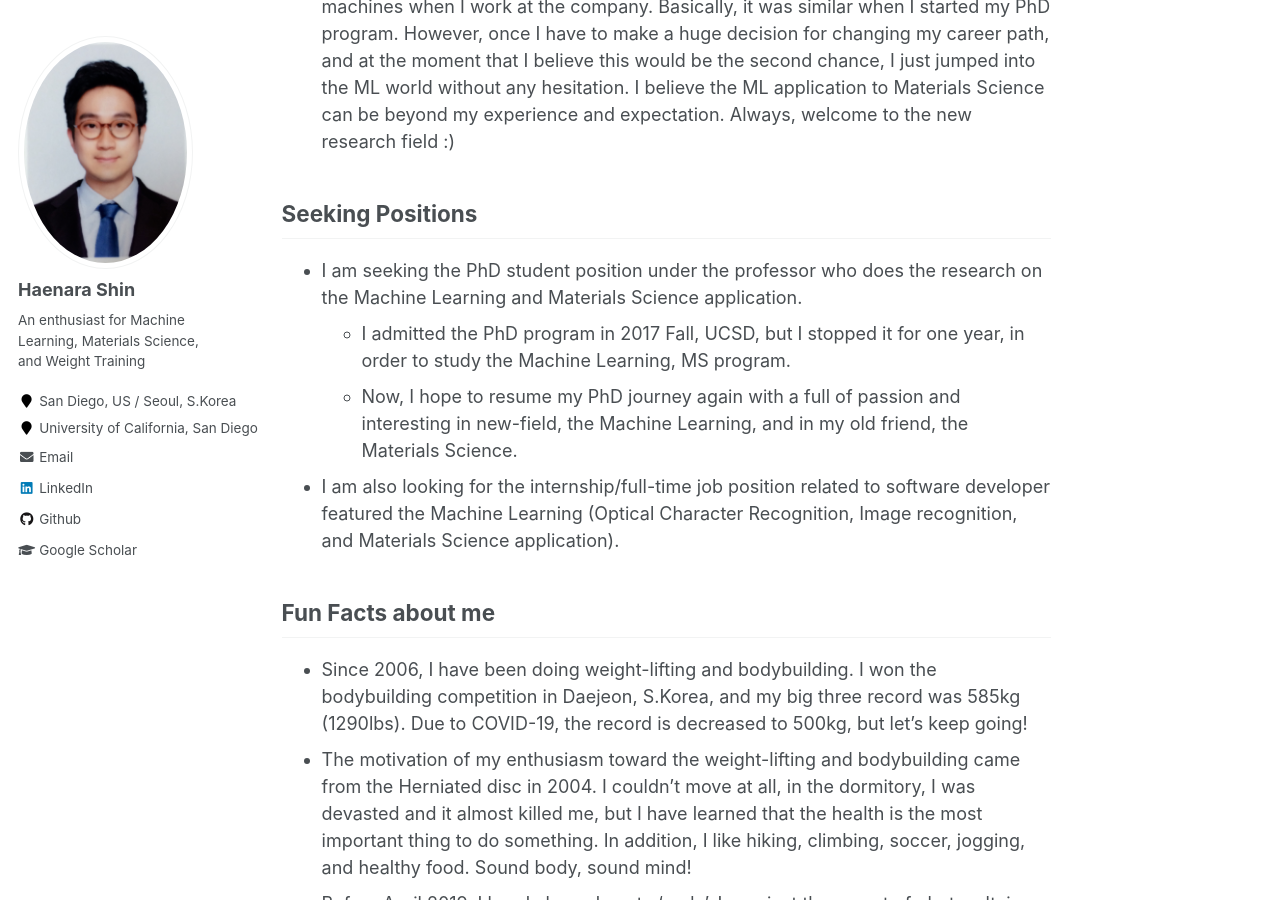
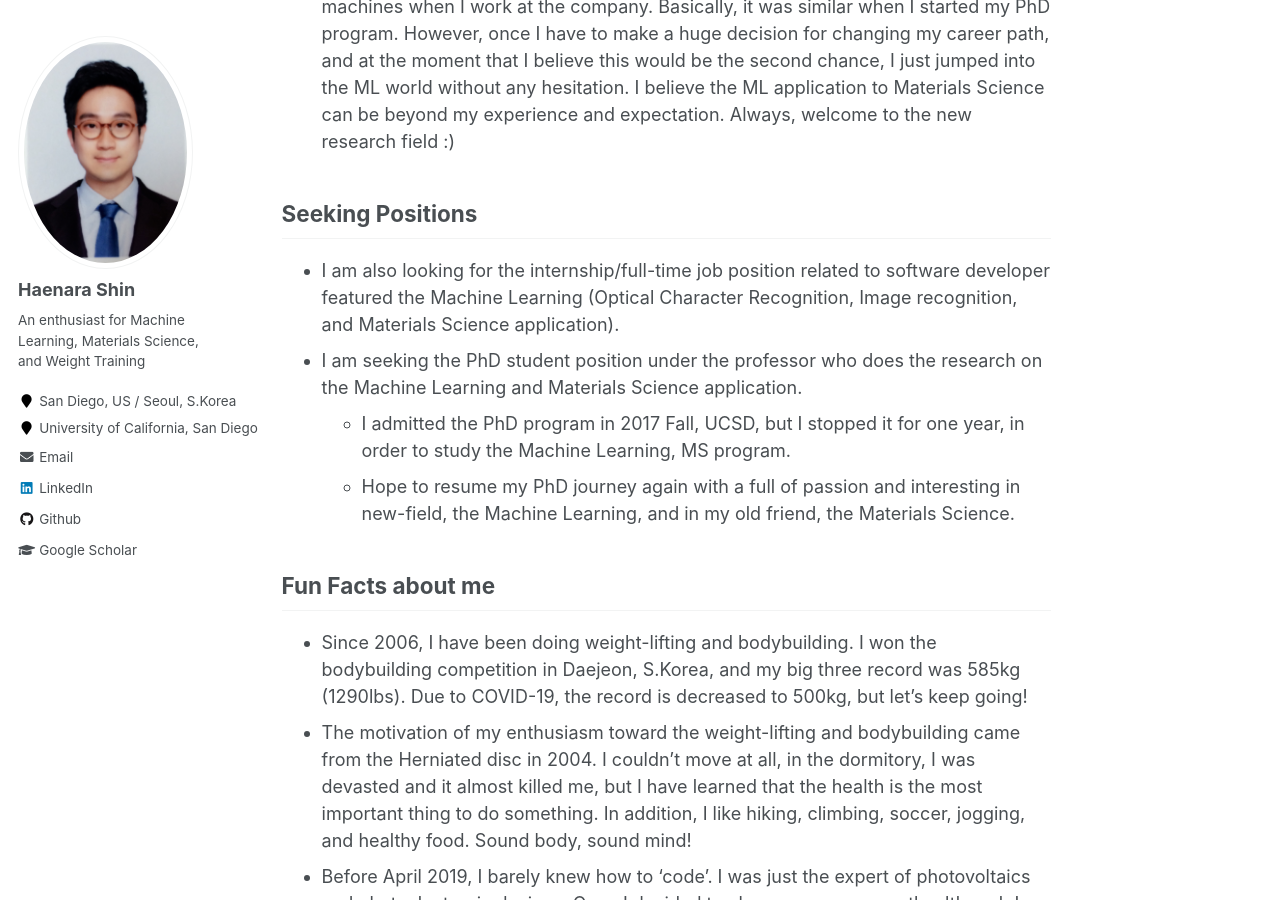
Before and after one commit to haenara-shin/haenara-shin.github.io, a Jekyll site: the page built from _pages/about.md, in a window 1280 px wide and 900 px high, scrolled down 1049 px. Built offline with Jekyll 4.4.1, drawn with Linux system fonts in a browser that asks for light colours; some of the changed text lies outside the part shown.

Commit message:
Update about.md

```diff
--- a/_pages/about.md
+++ b/_pages/about.md
@@ -28,10 +28,10 @@ Research Interests
 
 Seeking Positions
 ------
+* I am also looking for the internship/full-time job position related to software developer featured the Machine Learning (Optical Character Recognition, Image recognition, and Materials Science application).
 * I am seeking the PhD student position under the professor who does the research on the Machine Learning and Materials Science application.
   * I admitted the PhD program in 2017 Fall, UCSD, but I stopped it for one year, in order to study the Machine Learning, MS program.
-  * Now, I hope to resume my PhD journey again with a full of passion and interesting in new-field, the Machine Learning, and in my old friend, the Materials Science.
-* I am also looking for the internship/full-time job position related to software developer featured the Machine Learning (Optical Character Recognition, Image recognition, and Materials Science application).
+  * Hope to resume my PhD journey again with a full of passion and interesting in new-field, the Machine Learning, and in my old friend, the Materials Science.
 
 Fun Facts about me
 ------
```
Also changed, not shown: other parts of _pages/about.md (+1 -1 lines).
